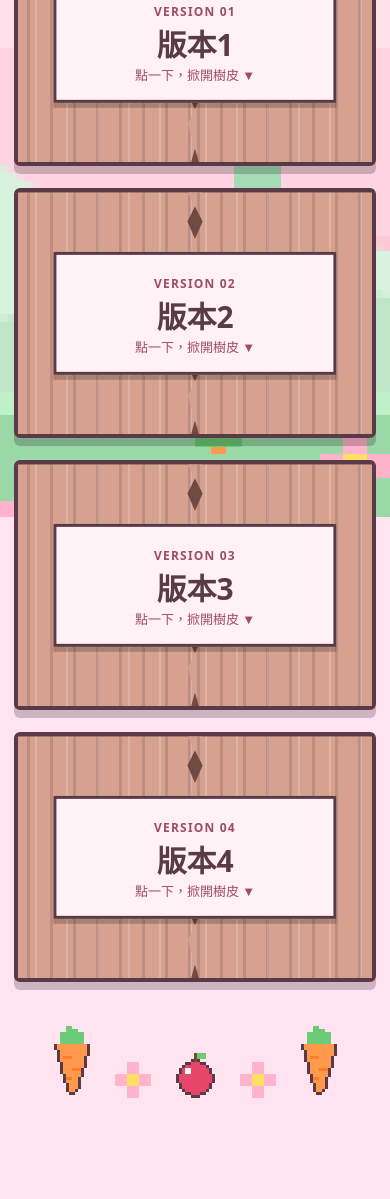
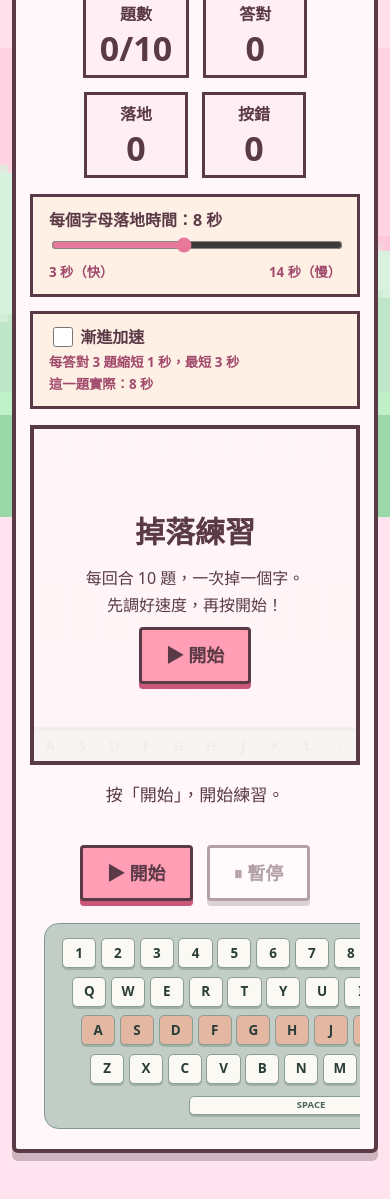
Before and after one commit to ya00000000/typing-history, a plain HTML site: page v4/index.html in a window 390 px wide. Shown: the part 327-1526 px from the top of the page. Drawn offline with Linux system fonts and the light colour scheme.

Commit message:
index.html

```diff
--- a/v4/index.html
+++ b/v4/index.html
@@ -3,123 +3,119 @@
 <head>
 <meta charset="utf-8">
 <meta name="viewport" content="width=device-width,initial-scale=1">
-<title>英打遊戲開發歷程</title>
+<title>版本4｜掉落練習</title>
 <style>
-:root{--ink:#5a3a46;--cream:#fff7f9;--pink:#ff9eb5;--rose:#e8789b;font-family:system-ui,"Noto Sans TC","PingFang TC","Microsoft JhengHei",sans-serif;color:var(--ink);line-height:1.7;box-sizing:border-box}
+:root{--ink:#5a3a46;--cream:#fff7f9;--rose:#e8789b;--tile:clamp(56px,10vw,76px);font-family:system-ui,"Noto Sans TC","PingFang TC","Microsoft JhengHei",sans-serif;color:var(--ink);line-height:1.7;box-sizing:border-box}
 *{box-sizing:border-box}
+[hidden]{display:none!important}
 body{margin:0;background:#ffe3ee}
 #bg{position:fixed;inset:0;width:100%;height:100%;z-index:-1;image-rendering:pixelated;object-fit:cover;object-position:center bottom}
-main{max-width:1040px;margin:auto;padding:36px 24px 110px}
+main{max-width:960px;margin:auto;padding:24px 20px 100px}
+a.home{display:inline-block;padding:6px 16px;background:var(--cream);color:var(--ink);font-weight:800;text-decoration:none;border:3px solid var(--ink);box-shadow:0 4px 0 var(--rose)}
+.head{display:flex;align-items:flex-end;gap:16px;margin:22px 0 6px}
 .spr{image-rendering:pixelated;display:block}
-.head{display:flex;align-items:flex-end;gap:18px;flex-wrap:wrap}
-.hop{animation:hop 1s steps(2) infinite}
 .eyebrow{margin:0;font-size:13px;letter-spacing:.16em;font-weight:700;color:#a14a6b}
-h1{margin:6px 0 0;font-size:clamp(28px,5vw,48px);line-height:1.25;font-weight:900;color:#fff;-webkit-text-stroke:8px var(--ink);paint-order:stroke fill;text-shadow:0 5px 0 var(--rose),0 8px 0 var(--ink)}
-.lead{display:inline-block;margin:22px 0 28px;padding:6px 18px;background:var(--cream);border:3px solid var(--ink);box-shadow:0 4px 0 var(--rose)}
-.cards{display:grid;grid-template-columns:repeat(2,minmax(0,1fr));gap:22px}
-.card{position:relative;min-height:290px;perspective:900px;background:#6e4a43;border:4px solid var(--ink);border-radius:6px;box-shadow:0 8px 0 #0003}
-.inner{position:absolute;inset:0;z-index:1;display:flex;flex-direction:column;padding:20px;border-radius:2px;
- background:radial-gradient(#ffd3e1 1.5px,transparent 2px) 0 0/14px 14px,#fff4f7;visibility:hidden;transition:visibility 0s .6s}
-.open .inner{visibility:visible;transition-delay:0s}
-.badge{font-size:12px;letter-spacing:.1em;font-weight:700;color:#a14a6b}
-h2{margin:2px 0 6px;font-size:24px}
-.inner p{margin:6px 0;flex:1;max-width:70%}
-.pet{position:absolute;right:16px;top:16px}
-.row{display:flex;gap:10px;align-items:center;justify-content:space-between;flex-wrap:wrap}
-.action{display:inline-block;padding:9px 18px;background:var(--pink);color:var(--ink);font-weight:800;text-decoration:none;border:3px solid var(--ink);border-radius:4px;box-shadow:0 4px 0 #c9577a}
-.action:hover{background:#ffb6c8}
-.action:active{transform:translateY(3px);box-shadow:0 1px 0 #c9577a}
-.back{font:inherit;font-size:13px;padding:4px 10px;background:#fff;color:var(--ink);border:2px solid var(--ink);border-radius:4px;cursor:pointer}
-.bark{position:absolute;z-index:2;top:0;bottom:0;width:52%;backface-visibility:hidden;transition:transform .7s steps(7),opacity .15s .55s;
- background:radial-gradient(ellipse at 30% 62%,#8d6252 0 6px,transparent 7px),repeating-linear-gradient(90deg,transparent 0 9px,rgba(90,58,70,.2) 9px 12px,transparent 12px 23px),repeating-linear-gradient(90deg,transparent 0 17px,rgba(255,255,255,.2) 17px 19px,transparent 19px 31px),#d6a18f}
-.bark.l{left:0;transform-origin:left center;clip-path:polygon(0 0,100% 0,92% 12%,100% 26%,90% 40%,100% 55%,91% 70%,100% 84%,94% 100%,0 100%)}
-.bark.r{left:48%;transform-origin:right center;background-position:60% 30%,0 0,0 0,0 0;clip-path:polygon(0 0,100% 0,100% 100%,6% 100%,0 84%,9% 70%,0 55%,10% 40%,0 26%,8% 12%)}
-.open .bark.l{transform:rotateY(-82deg);opacity:0}
-.open .bark.r{transform:rotateY(82deg);opacity:0}
-.chip{position:absolute;z-index:3;left:50%;top:50%;width:10px;height:10px;background:#c99a86;border:2px solid var(--ink);opacity:0;pointer-events:none}
-.open .chip{animation:chip .7s steps(7) forwards}
-.sign{position:absolute;z-index:4;left:50%;top:50%;width:80%;transform:translate(-50%,-50%);padding:14px 8px;font:inherit;color:var(--ink);text-align:center;cursor:pointer;
- background:#fff1f5;border:3px solid var(--ink);box-shadow:0 5px 0 #0003;transition:opacity .2s,visibility 0s .2s}
-.sign:hover{transform:translate(-50%,-53%)}
-.sign b{display:block;font-size:30px;line-height:1.3}
-.sign small{display:block;font-size:13px;color:#a14a6b}
-.open .sign{opacity:0;visibility:hidden;pointer-events:none}
+h1{margin:4px 0 0;font-size:clamp(28px,5vw,46px);line-height:1.25;font-weight:900;color:#fff;-webkit-text-stroke:8px var(--ink);paint-order:stroke fill;text-shadow:0 5px 0 var(--rose),0 8px 0 var(--ink)}
+.lead{display:inline-block;margin:18px 0 22px;padding:6px 18px;background:var(--cream);border:3px solid var(--ink);box-shadow:0 4px 0 var(--rose)}
+#game{background:var(--cream);border:4px solid var(--ink);border-radius:6px;box-shadow:0 8px 0 #0003;padding:22px;outline:none}
+.hud{display:flex;gap:14px;justify-content:center;flex-wrap:wrap}
+.score{min-width:104px;text-align:center;padding:6px 14px;background:#ffeef3;border:3px solid var(--ink);font-weight:800}
+.score b{display:block;font-size:34px;line-height:1.2}
+.set{display:grid;grid-template-columns:1fr 1fr;gap:14px;margin:16px 0}
+.box{padding:10px 16px;background:#fff0e6;border:3px solid var(--ink);font-weight:700}
+.box input[type=range]{width:100%;accent-color:var(--rose)}
+.box input[type=checkbox]{width:20px;height:20px;accent-color:var(--rose);vertical-align:-4px}
+.box small{display:flex;justify-content:space-between;font-weight:600;color:#a14a6b}
+#field{position:relative;height:340px;overflow:hidden;border:4px solid var(--ink);background:linear-gradient(#ffe9f0,#ffd3e1)}
+.sky{position:absolute;inset:0 0 34px 0;background:repeating-linear-gradient(90deg,transparent 0 calc(10% - 1px),#5a3a4614 calc(10% - 1px) 10%)}
+.ground{position:absolute;left:0;right:0;bottom:0;height:34px;display:flex;background:#9bd8a8;border-top:4px solid #5a8f68;font-weight:800;font-size:14px;color:#2f6b43}
+.ground span{flex:1;text-align:center;line-height:30px}
+.tile{position:absolute;width:var(--tile);height:var(--tile);margin-left:calc(var(--tile)/-2);display:grid;place-items:center;font-size:calc(var(--tile)*.62);font-weight:900;background:#ffcc4d;border:4px solid var(--ink);box-shadow:0 6px 0 #8a4b14,inset 0 -6px 0 #e8a33a,inset 0 6px 0 #ffe58f}
+.tile.hit{background:#8fe3a0;box-shadow:0 6px 0 #3f8d54;animation:vanish .5s steps(5) forwards}
+.tile.miss{background:#eadde1;color:#9a8790;box-shadow:0 6px 0 #b7a5ab;animation:shake .3s steps(4)}
+.veil{position:absolute;inset:0;z-index:5;display:grid;place-content:center;justify-items:center;gap:8px;text-align:center;padding:20px;background:#fff7f9ee}
+.veil h2{margin:0;font-size:30px}.veil p{margin:0}
+#field.shake{animation:shake .3s steps(4)}
+#msg{min-height:3.4em;margin:16px auto 6px;text-align:center;font-size:17px}
+.ctl{display:flex;gap:14px;justify-content:center;flex-wrap:wrap;margin-bottom:22px}
+button{font:inherit;font-size:18px;font-weight:800;padding:10px 24px;cursor:pointer;color:var(--ink);background:#ff9eb5;border:3px solid var(--ink);border-radius:4px;box-shadow:0 5px 0 #c9577a}
+button.sec{background:#fff;box-shadow:0 5px 0 #b7a5ab}
+button:active:not(:disabled){transform:translateY(3px);box-shadow:0 2px 0 #c9577a}
+button:disabled{opacity:.45;cursor:not-allowed}
 :focus-visible{outline:3px solid #c9577a;outline-offset:3px}
-.deco{display:flex;gap:22px;justify-content:center;align-items:flex-end;margin-top:44px}
-@keyframes hop{50%{transform:translateY(-10px)}}
-@keyframes chip{0%{opacity:1;transform:translate(0,0)}100%{opacity:0;transform:translate(var(--dx),var(--dy)) rotate(var(--r))}}
-@media(max-width:700px){main{padding:22px 14px 100px}.cards{grid-template-columns:1fr}.card{min-height:250px}}
+.kbs{overflow-x:auto;padding-bottom:6px}
+.kbw{container-type:inline-size;width:100%;min-width:560px;max-width:880px;margin:auto}
+.kb{width:95.1cqw;margin:0 auto;padding:2.4cqw 0 2.3cqw;background:#c3cdc7;border:.35cqw solid #7f978c;border-radius:2.6cqw}
+.r{display:flex;gap:.83cqw;margin-bottom:1.5cqw}
+.r:nth-child(1){margin-left:3.1cqw}.r:nth-child(2){margin-left:4.9cqw}.r:nth-child(3){margin-left:6.5cqw}.r:nth-child(4){margin-left:8.1cqw}
+.r:nth-child(5){margin:2.1cqw 0 0 25.7cqw}
+.k{position:relative;display:grid;place-items:center;width:6.1cqw;height:5.4cqw;font-size:2.4cqw;font-weight:600;color:#2a3d38;background:#faf9f3;border:.12cqw solid #8b9d93;border-radius:.9cqw;box-shadow:0 .35cqw 0 #9fb0a5}
+.k.p{background:#e4b7a3}
+.k.sp{width:43.75cqw;height:3.5cqw;font-size:1.7cqw;color:#4d625a}
+.k.lit{background:#c9302c;color:#fff;border-color:#7a1f1d;box-shadow:0 0 0 .5cqw #f6d7b8,0 .35cqw 0 #7a1f1d;transform:translateY(-.3cqw)}
+.k.down{transform:translateY(.35cqw);box-shadow:none}
+.k.bad{background:#ffb3b3}
+.hop{animation:hop .3s steps(3)}
+@keyframes vanish{60%{transform:scale(1.15)}100%{transform:scale(0);opacity:0}}
+@keyframes shake{25%{transform:translateX(-6px)}75%{transform:translateX(6px)}}
+@keyframes hop{50%{transform:translateY(-12px)}}
+@media(max-width:700px){main{padding:16px 12px 90px}#game{padding:14px}.set{grid-template-columns:1fr}}
 @media(prefers-reduced-motion:reduce){*{animation:none!important;transition:none!important}}
 </style>
 </head>
 <body>
 <canvas id="bg" width="192" height="108" aria-hidden="true"></canvas>
 <main>
+  <a class="home" href="../index.html">← 回到開發歷程</a>
   <div class="head">
-    <canvas class="spr hop" data-s="bunny" data-z="3" aria-hidden="true"></canvas>
-    <div><p class="eyebrow">MY TYPING JOURNEY</p><h1>英打遊戲開發歷程</h1></div>
+    <canvas id="bun" class="spr" aria-hidden="true"></canvas>
+    <div><p class="eyebrow">VERSION 04</p><h1>掉落練習</h1></div>
   </div>
-  <p class="lead">從第一個頁面開始，記錄每一次完成的小進步。</p>
+  <p class="lead">字母會往下掉，落地前按下同一個鍵！練習 A S D F G H J K L ; 十個鍵（請用電腦鍵盤）。</p>
 
-  <section class="cards" aria-label="版本列表">
-    <article class="card">
-      <div class="inner">
-        <canvas class="spr pet" data-s="bunny" data-z="2" aria-hidden="true"></canvas>
-        <span class="badge">VERSION 01</span><h2>版本1</h2>
-        <p>一個標題、一個按鈕。我的第一次網站部署。</p>
-        <div class="row"><a class="action" href="https://ya00000000.github.io/typing-v1/" target="_blank" rel="noopener">開啟版本1</a><button class="back" type="button">↩ 蓋回去</button></div>
+  <section id="game" tabindex="-1" aria-label="練習區">
+    <div class="hud">
+      <div class="score">題數<b id="qn">0/10</b></div>
+      <div class="score">答對<b id="ok">0</b></div>
+      <div class="score">落地<b id="land">0</b></div>
+      <div class="score">按錯<b id="bad">0</b></div>
+    </div>
+    <div class="set">
+      <div class="box">
+        <label for="sec">每個字母落地時間：<b id="secVal">8</b> 秒</label>
+        <input id="sec" type="range" min="3" max="14" step="1" value="8" aria-valuetext="8 秒">
+        <small><span>3 秒（快）</span><span>14 秒（慢）</span></small>
       </div>
-      <div class="bark l"></div><div class="bark r"></div>
-      <button class="sign" type="button" aria-expanded="false"><span class="badge">VERSION 01</span><b>版本1</b><small>點一下，掀開樹皮 ▼</small></button>
-    </article>
+      <div class="box">
+        <label><input id="accel" type="checkbox"> 漸進加速</label>
+        <small><span>每答對 3 題縮短 1 秒，最短 3 秒</span></small>
+        <small><span>這一題實際：<b id="cur">8</b> 秒</span></small>
+      </div>
+    </div>
 
-    <article class="card">
-      <div class="inner">
-        <canvas class="spr pet" data-s="carrot" data-z="3" aria-hidden="true"></canvas>
-        <span class="badge">VERSION 02</span><h2>版本2</h2>
-        <p>加入外部圖片與聲音，讓遊戲預告有了聲音。</p>
-        <div class="row"><a class="action" href="https://ya00000000.github.io/typing-v2/" target="_blank" rel="noopener">開啟版本2</a><button class="back" type="button">↩ 蓋回去</button></div>
-      </div>
-      <div class="bark l"></div><div class="bark r"></div>
-      <button class="sign" type="button" aria-expanded="false"><span class="badge">VERSION 02</span><b>版本2</b><small>點一下，掀開樹皮 ▼</small></button>
-    </article>
+    <div id="field">
+      <div class="sky"><div id="tile" class="tile" hidden></div></div>
+      <div class="ground" aria-hidden="true"></div>
+      <div id="veil" class="veil"><h2 id="vt"></h2><p id="vb"></p><button id="vbtn" type="button"></button></div>
+    </div>
 
-    <article class="card">
-      <div class="inner">
-        <canvas class="spr pet" data-s="apple" data-z="4" aria-hidden="true"></canvas>
-        <span class="badge">VERSION 03</span><h2>版本3</h2>
-        <p>下一段旅程，準備開始。</p>
-        <div class="row"><a class="action" href="v3/index.html">開啟版本3</a><button class="back" type="button">↩ 蓋回去</button></div>
-      </div>
-      <div class="bark l"></div><div class="bark r"></div>
-      <button class="sign" type="button" aria-expanded="false"><span class="badge">VERSION 03</span><b>版本3</b><small>點一下，掀開樹皮 ▼</small></button>
-    </article>
-
-    <article class="card">
-      <div class="inner">
-        <canvas class="spr pet" data-s="flower" data-z="5" aria-hidden="true"></canvas>
-        <span class="badge">VERSION 04</span><h2>版本4</h2>
-        <p>字母從天上掉下來，落地前按對就得分。</p>
-        <div class="row"><a class="action" href="v4/index.html">開啟版本4</a><button class="back" type="button">↩ 蓋回去</button></div>
-      </div>
-      <div class="bark l"></div><div class="bark r"></div>
-      <button class="sign" type="button" aria-expanded="false"><span class="badge">VERSION 04</span><b>版本4</b><small>點一下，掀開樹皮 ▼</small></button>
-    </article>
+    <p id="msg" role="status">按「開始」，開始練習。</p>
+    <div class="ctl">
+      <button id="start" type="button">▶ 開始</button>
+      <button id="pause" class="sec" type="button" disabled>⏸ 暫停</button>
+    </div>
+    <div class="kbs" aria-hidden="true"><div class="kbw"><div class="kb" id="kb"></div></div></div>
   </section>
-
-  <div class="deco" aria-hidden="true">
-    <canvas class="spr" data-s="carrot" data-z="3"></canvas><canvas class="spr" data-s="flower" data-z="4"></canvas>
-    <canvas class="spr" data-s="apple" data-z="3"></canvas><canvas class="spr" data-s="flower" data-z="4"></canvas><canvas class="spr" data-s="carrot" data-z="3"></canvas>
-  </div>
 </main>
 
 <script>
+const $ = id => document.getElementById(id);
 const INK = '#5a3a46';
 const mk = (w, h) => { const c = document.createElement('canvas'); c.width = w; c.height = h; return [c, c.getContext('2d')]; };
 const R = (g, col, ...a) => { g.fillStyle = col; a.forEach(([x, y, w, h]) => g.fillRect(x, y, w, h)); };
 const disc = (g, col, cx, cy, r) => { g.fillStyle = col; for (let y = -r; y <= r; y++) for (let x = -r; x <= r; x++) if (x * x + y * y <= r * r + r * .6) g.fillRect(cx + x, cy + y, 1, 1); };
 
-/* 原創小兔兔 */
+/* ---------- 像素小圖 ---------- */
 function bunny() {
   const [c, g] = mk(28, 33), B = [[5,9,18,14],[3,11,22,10],[6,0,5,12],[17,1,5,11],[7,22,14,6],[6,23,16,4],[6,27,6,3],[16,27,6,3],[3,23,4,4],[21,23,4,4]], LF = [[11,7,3,2],[14,5,3,2],[13,8,1,2]];
   const f = (col, x, y, w, h) => { g.fillStyle = col; g.fillRect(x + 1, y + 1, w, h); };
@@ -137,59 +133,130 @@ function tree() {
   [[9,11],[22,8],[16,18],[25,16],[12,19],[20,12]].forEach(([x, y]) => { R(g, '#e8456b', [x,y,3,3]); R(g, '#fff', [x,y,1,1]); });
   return c;
 }
-function carrot() {
-  const [c, g] = mk(14, 24);
-  R(g, '#6bcb77', [5,0,2,6],[7,1,2,5],[3,2,2,4],[9,2,2,4]);
-  for (let i = 0; i < 16; i++) { const w = Math.max(2, 10 - Math.floor(i * .55)), x = 7 - (w >> 1); R(g, INK, [x - 1, 6 + i, w + 2, 1]); R(g, '#ff9a4d', [x, 6 + i, w, 1]); }
-  R(g, INK, [6,22,2,1]); R(g, '#ff7a2a', [4,10,3,1],[7,14,3,1],[5,17,2,1]);
-  return c;
-}
-function apple() {
-  const [c, g] = mk(15, 16);
-  disc(g, INK, 7, 9, 6); disc(g, '#e8456b', 7, 9, 5); R(g, '#fff', [4,6,2,2]); R(g, '#7a4a2a', [7,1,1,3]); R(g, '#6bcb77', [8,1,3,2]);
-  return c;
-}
-function flower() {
-  const [c, g] = mk(9, 9);
-  R(g, '#ffb3cc', [3,0,3,3],[0,3,3,3],[6,3,3,3],[3,6,3,3]); R(g, '#ffe066', [3,3,3,3]);
-  return c;
-}
-const S = { bunny: bunny(), carrot: carrot(), apple: apple(), flower: flower() }, TREE = tree();
+const bun = $('bun');
+bun.width = 28; bun.height = 33; bun.getContext('2d').drawImage(bunny(), 0, 0); bun.style.width = '84px'; bun.style.height = '99px';
 
-document.querySelectorAll('canvas[data-s]').forEach(c => {
-  const s = S[c.dataset.s], z = +c.dataset.z || 2;
-  c.width = s.width; c.height = s.height; c.getContext('2d').drawImage(s, 0, 0);
-  c.style.width = s.width * z + 'px'; c.style.height = s.height * z + 'px';
-});
-
-/* 背景：粉嫩森林 */
 (function () {
-  const g = document.getElementById('bg').getContext('2d'), GY = 92;
+  const g = $('bg').getContext('2d'), GY = 92, T = tree();
   ['#ffe9f0', '#ffdfea', '#ffd3e1', '#ffc8d9'].forEach((c, i) => R(g, c, [0, i * 24, 192, 24]));
   disc(g, '#fff3b8', 152, 22, 9);
   [[18,20],[70,34],[118,14],[168,46]].forEach(([x, y]) => R(g, '#fff', [x, y, 24, 5], [x + 5, y - 4, 13, 4]));
   for (let x = 0; x < 192; x++) { const h = 24 + 8 * Math.sin(x / 26) + 3 * Math.sin(x / 8); R(g, '#d9f1df', [x, GY - h, 1, h]); }
-  [6, 34, 58, 104, 132, 172].forEach(x => { for (let j = 0; j < 3; j++) { const w = 6 + j * 5; R(g, '#a5dbb4', [x - (w >> 1), GY - 32 + j * 7, w, 8]); } R(g, '#c99a86', [x - 1, GY - 12, 3, 12]); });
   for (let x = 0; x < 192; x++) { const h = 10 + 6 * Math.sin(x / 17 + 2); R(g, '#bfe6c8', [x, GY - h, 1, h]); }
   R(g, '#9bd8a8', [0, GY, 192, 16]); R(g, '#bff0c8', [0, GY, 192, 3]);
-  g.drawImage(TREE, 10, GY - 35); g.drawImage(TREE, 148, GY - 36);
-  [[48,6],[82,9],[112,5],[134,10],[70,11],[180,8],[26,10]].forEach(([x, y]) => g.drawImage(S.flower, x, GY + y));
-  [[58,7],[96,8],[122,7],[166,9]].forEach(([x, y]) => { R(g, '#6bcb77', [x, GY + y - 4, 2, 3], [x + 2, GY + y - 5, 2, 4], [x + 4, GY + y - 4, 2, 3]); R(g, '#ff9a4d', [x + 2, GY + y - 1, 2, 1]); });
+  g.drawImage(T, 10, GY - 35); g.drawImage(T, 148, GY - 36);
 })();
 
-/* 小卡：樹皮掀開 */
-const CH = [[-60,-50,40],[60,-45,-50],[-85,10,70],[80,25,-30],[-35,60,-60],[40,65,45],[0,-70,20]];
-document.querySelectorAll('.card').forEach(card => {
-  const sign = card.querySelector('.sign'), back = card.querySelector('.back');
-  CH.forEach(([dx, dy, r]) => { const s = document.createElement('span'); s.className = 'chip'; s.style.cssText = `--dx:${dx}px;--dy:${dy}px;--r:${r}deg`; card.appendChild(s); });
-  const set = open => {
-    card.classList.toggle('open', open);
-    sign.setAttribute('aria-expanded', open);
-    (open ? card.querySelector('.action') : sign).focus({ preventScroll: true });
-  };
-  sign.addEventListener('click', () => set(true));
-  back.addEventListener('click', () => set(false));
+/* ---------- 鍵盤 ---------- */
+const SYM = { '-':'Minus','=':'Equal','[':'BracketLeft',']':'BracketRight',';':'Semicolon',"'":'Quote',',':'Comma','.':'Period','/':'Slash' };
+const codeOf = ch => /[A-Z]/.test(ch) ? 'Key' + ch : /\d/.test(ch) ? 'Digit' + ch : SYM[ch];
+const keyEls = {};
+['1234567890-=', 'QWERTYUIOP[]', "ASDFGHJKL;'", 'ZXCVBNM,./', null].forEach((row, ri) => {
+  const r = document.createElement('div'); r.className = 'r';
+  (row ? [...row] : ['SPACE']).forEach((ch, i) => {
+    const k = document.createElement('div'); k.className = 'k'; k.textContent = ch;
+    if (!row) { k.classList.add('sp'); keyEls.Space = k; }
+    else { if (ri === 2 && i < 10) k.classList.add('p'); keyEls[codeOf(ch)] = k; }
+    r.appendChild(k);
+  });
+  $('kb').appendChild(r);
 });
+
+/* ---------- 遊戲 ---------- */
+const KEYS = [...'ASDFGHJKL;'], TOTAL = 10, GAP = 650;
+const tile = $('tile'), msg = $('msg'), game = $('game'), field = $('field');
+let running = false, paused = false, st = 'idle', asked = 0, ok = 0, landed = 0, wrong = 0;
+let target = null, prog = 0, dur = 8000, gap = 0, raf = 0, last = 0, saved = '', veilAct = null;
+
+KEYS.forEach(c => { const s = document.createElement('span'); s.textContent = c; document.querySelector('.ground').appendChild(s); });
+
+const name = c => c === ';' ? '分號 ;' : c;
+const base = () => +$('sec').value;
+const secNow = () => $('accel').checked ? Math.max(3, base() - Math.floor(ok / 3)) : base();
+function pop(el, cls) { el.classList.remove(cls); void el.offsetWidth; el.classList.add(cls); }
+function setTop(p) { tile.style.top = `calc((100% - var(--tile)) * ${p})`; }
+function hud() {
+  $('qn').textContent = asked + '/' + TOTAL; $('ok').textContent = ok; $('land').textContent = landed; $('bad').textContent = wrong;
+  $('secVal').textContent = base(); $('sec').setAttribute('aria-valuetext', base() + ' 秒'); $('cur').textContent = secNow();
+}
+function clearKeys() { Object.values(keyEls).forEach(k => k.classList.remove('lit', 'down', 'bad')); }
+function showVeil(t, b, btn, fn) { $('vt').textContent = t; $('vb').innerHTML = b; $('vbtn').textContent = btn; veilAct = fn; $('veil').hidden = false; }
+
+function next() {
+  let c; do { c = KEYS[Math.random() * KEYS.length | 0]; } while (c === target);
+  target = c; asked++; prog = 0; dur = secNow() * 1000; st = 'fall';
+  tile.textContent = c; tile.className = 'tile'; tile.hidden = false; tile.style.left = (KEYS.indexOf(c) * 10 + 5) + '%'; setTop(0);
+  keyEls[codeOf(c)].classList.add('lit');
+  msg.textContent = '第 ' + asked + ' 題：請按 ' + name(c); hud();
+}
+function resolve() { st = 'gap'; gap = GAP; keyEls[codeOf(target)].classList.remove('lit'); }
+function hit() {
+  const before = secNow(); ok++; resolve(); tile.classList.add('hit'); pop(bun, 'hop');
+  msg.textContent = '答對了！+1 分。' + (secNow() < before ? '加速！下一個快 1 秒。' : ''); hud();
+}
+function land() {
+  landed++; resolve(); setTop(1); tile.classList.add('miss');
+  msg.textContent = name(target) + ' 落地了，記錄 1 次，繼續下一個。'; hud();
+}
+function finish() {
+  running = false; st = 'done'; cancelAnimationFrame(raf); tile.hidden = true; clearKeys();
+  $('pause').disabled = true; $('start').textContent = '▶ 開始';
+  const rate = Math.round(ok / TOTAL * 100), cm = ok >= 9 ? '太厲害了！' : ok >= 6 ? '不錯喔！' : '慢慢來，可以把滑桿調慢一點再試！';
+  msg.textContent = '回合結束！答對 ' + ok + ' 題。';
+  showVeil('回合結束！ ' + cm, '答對 <b>' + ok + '</b> 題 · 落地 <b>' + landed + '</b> 題 · 按錯 <b>' + wrong + '</b> 次<br>正確率 ' + rate + '%', '▶ 再玩一次', start);
+}
+function tick(t) {
+  raf = requestAnimationFrame(tick);
+  const dt = Math.min(t - last, 100); last = t;
+  if (!running || paused) return;
+  if (st === 'fall') { prog += dt; prog >= dur ? land() : setTop(prog / dur); }
+  else if (st === 'gap') { gap -= dt; if (gap <= 0) asked >= TOTAL ? finish() : next(); }
+}
+function start() {
+  cancelAnimationFrame(raf); clearKeys();
+  running = true; paused = false; asked = ok = landed = wrong = 0; target = null;
+  $('veil').hidden = true; $('start').textContent = '↻ 重新開始'; $('pause').disabled = false; $('pause').textContent = '⏸ 暫停';
+  last = performance.now(); raf = requestAnimationFrame(tick); next(); game.focus({ preventScroll: true });
+}
+function pause(auto) {
+  if (!running || paused) return;
+  paused = true; saved = msg.textContent; $('pause').textContent = '▶ 繼續';
+  msg.textContent = auto ? '視窗離開了，已自動暫停。' : '已暫停。';
+  showVeil('⏸ 已暫停', auto ? '視窗離開了，已自動暫停。' : '準備好就繼續。', '▶ 繼續', resume);
+}
+function resume() {
+  if (!running || !paused) return;
+  paused = false; $('veil').hidden = true; $('pause').textContent = '⏸ 暫停'; msg.textContent = saved;
+  game.focus({ preventScroll: true });
+}
+
+$('start').addEventListener('click', start);
+$('pause').addEventListener('click', () => paused ? resume() : pause(false));
+$('vbtn').addEventListener('click', () => veilAct && veilAct());
+['sec', 'accel'].forEach(id => { $(id).addEventListener('input', hud); $(id).addEventListener('change', () => { hud(); if (running && !paused) game.focus({ preventScroll: true }); }); });
+document.addEventListener('visibilitychange', () => { if (document.hidden) pause(true); });
+addEventListener('blur', () => { pause(true); Object.values(keyEls).forEach(k => k.classList.remove('down')); });
+
+addEventListener('keydown', e => {
+  if (e.code === 'Escape' && running) { e.preventDefault(); paused ? resume() : pause(false); return; }
+  if (!running || paused || e.ctrlKey || e.metaKey || e.altKey) return;
+  const k = keyEls[e.code];
+  if (!k) return;
+  e.preventDefault();
+  if (e.repeat) return;                // 長按不連續計分
+  k.classList.add('down');
+  if (st !== 'fall') return;           // 落地後的空檔不算按錯
+  if (e.code === codeOf(target)) hit();
+  else {
+    wrong++; hud();
+    msg.textContent = '按到 ' + (k.textContent === 'SPACE' ? '空白鍵' : k.textContent) + ' 了，要按 ' + name(target) + '，字還在掉，再試一次！';
+    pop(field, 'shake'); k.classList.add('bad'); setTimeout(() => k.classList.remove('bad'), 250);
+  }
+});
+addEventListener('keyup', e => { const k = keyEls[e.code]; if (k) k.classList.remove('down'); });
+
+hud();
+showVeil('掉落練習', '每回合 10 題，一次掉一個字。<br>先調好速度，再按開始！', '▶ 開始', start);
 </script>
 </body>
 </html>
```
